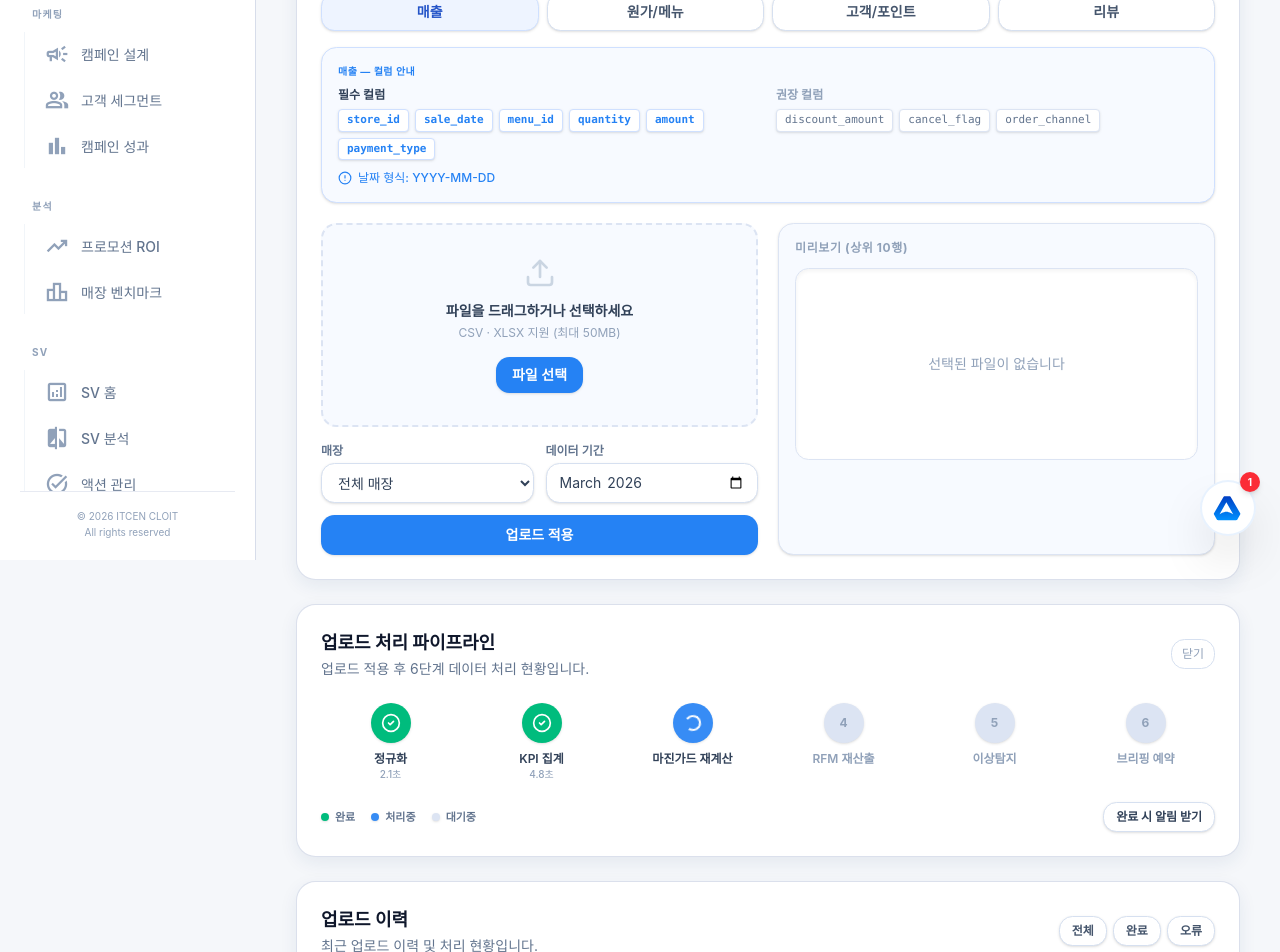
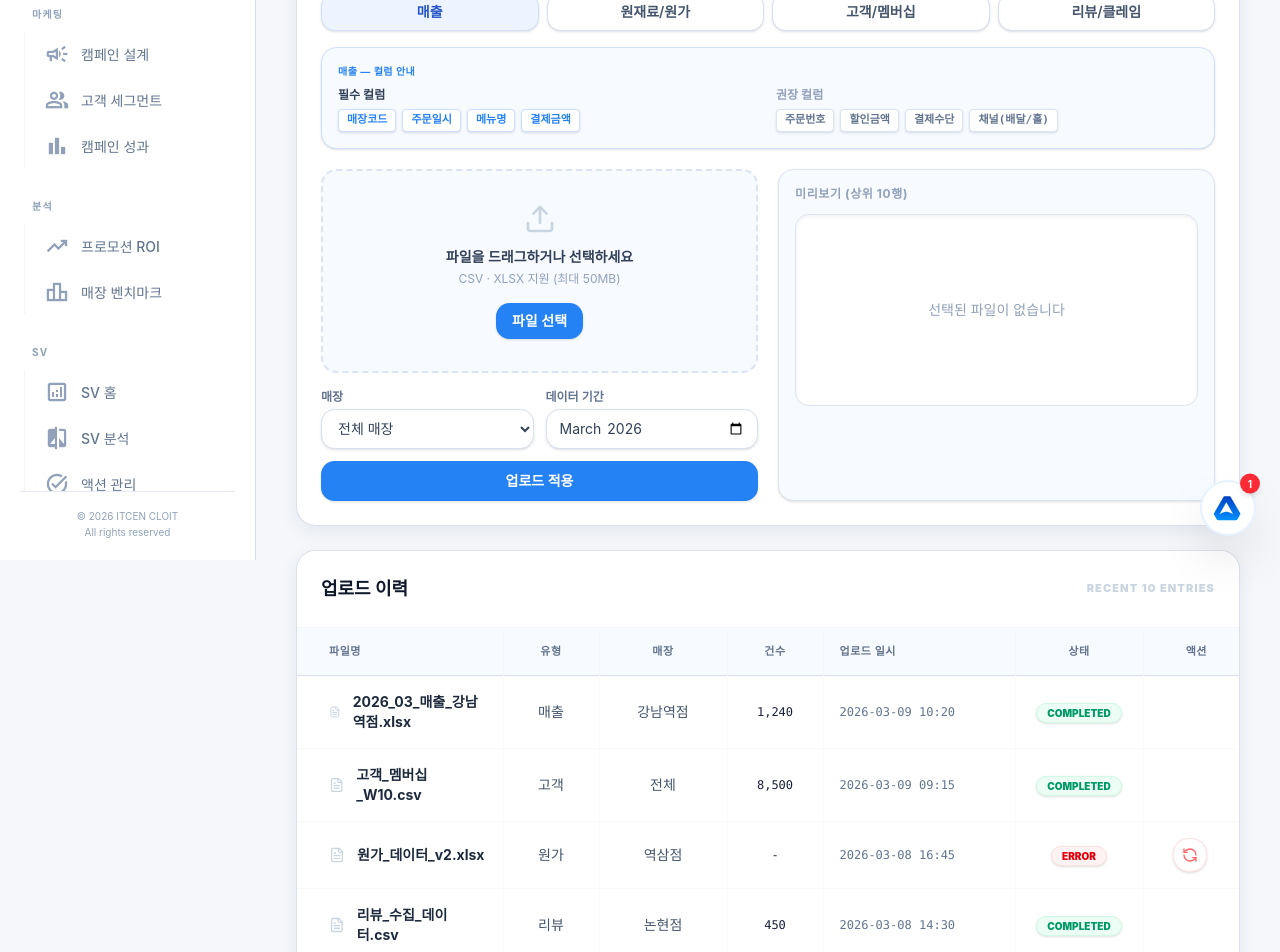
Before and after one commit to hnryu-cloit/agentgo-biz-front, a React (Vite) app: page /data/upload in a window 1280 px wide. Shown: the part 240-1192 px from the top of the page. Built offline with nearby package versions, Linux system fonts and the light colour scheme; a web font is replaced by a local one.

Commit message:
feat: 데이터 업로드 페이지 테이블 및 페이지네이션 표준화
업로드 이력 테이블에 세로 구분선 및 표준 페이지네이션 UI 적용하여 전역 테이블 스타일 통일.

```diff
--- a/src/pages/DataUploadPage.tsx
+++ b/src/pages/DataUploadPage.tsx
@@ -1,5 +1,5 @@
 import { useState } from "react";
-import { Upload, CheckCircle2, Clock, AlertCircle, FileText } from "lucide-react";
+import { Upload, CheckCircle2, Clock, AlertCircle, FileText, RefreshCcw } from "lucide-react";
 import { storeNames } from "@/data/mockStoreResource";
 import { cn } from "@/lib/utils";
 
@@ -7,100 +7,58 @@ type UploadType = "sales" | "cost" | "customer" | "review";
 
 const typeTabs: { value: UploadType; label: string }[] = [
   { value: "sales", label: "매출" },
-  { value: "cost", label: "원가/메뉴" },
-  { value: "customer", label: "고객/포인트" },
-  { value: "review", label: "리뷰" },
+  { value: "cost", label: "원재료/원가" },
+  { value: "customer", label: "고객/멤버십" },
+  { value: "review", label: "리뷰/클레임" },
 ];
 
-type ColumnGuide = {
-  required: string[];
-  optional: string[];
-  note?: string;
-};
-
-const columnGuides: Record<UploadType, ColumnGuide> = {
+const columnGuides: Record<UploadType, { required: string[]; optional: string[]; note?: string }> = {
   sales: {
-    required: ["store_id", "sale_date", "menu_id", "quantity", "amount", "payment_type"],
-    optional: ["discount_amount", "cancel_flag", "order_channel"],
-    note: "날짜 형식: YYYY-MM-DD",
+    required: ["매장코드", "주문일시", "메뉴명", "결제금액"],
+    optional: ["주문번호", "할인금액", "결제수단", "채널(배달/홀)"],
+    note: "POS 매출 데이터 기준 (CSV/XLSX)",
   },
   cost: {
-    required: ["menu_id", "menu_name", "category", "cost_price", "sale_price"],
-    optional: ["effective_date", "supplier_id", "unit"],
-    note: "메뉴ID는 POS 메뉴 코드와 일치해야 합니다",
+    required: ["매장코드", "재료명", "입고단가", "수량"],
+    optional: ["거래처", "유통기한", "안전재고수준"],
   },
   customer: {
-    required: ["customer_key", "consent_yn", "visit_date", "point_earn", "point_use"],
-    optional: ["grade", "birth_month", "channel"],
-    note: "개인정보(이름/전화/이메일)는 자동 마스킹 처리됩니다",
+    required: ["고객ID", "가입일", "최근방문일", "누적금액"],
+    optional: ["연령대", "성별", "포인트잔액"],
   },
   review: {
-    required: ["review_date", "platform", "review_text", "star_rating"],
-    optional: ["menu_id", "store_id", "reply_yn"],
-    note: "날짜 형식: YYYY-MM-DD, 평점: 1~5",
+    required: ["리뷰ID", "작성일", "평점", "내용"],
+    optional: ["답변여부", "주문메뉴", "이미지유무"],
   },
 };
-
-type PipelineStep = {
-  label: string;
-  status: "completed" | "processing" | "pending" | "failed";
-  duration?: string;
-};
-
-const pipelineSteps: PipelineStep[] = [
-  { label: "정규화", status: "completed", duration: "2.1초" },
-  { label: "KPI 집계", status: "completed", duration: "4.8초" },
-  { label: "마진가드 재계산", status: "processing" },
-  { label: "RFM 재산출", status: "pending" },
-  { label: "이상탐지", status: "pending" },
-  { label: "브리핑 예약", status: "pending" },
-];
 
 type UploadHistory = {
   id: string;
   fileName: string;
   type: string;
   store: string;
+  rows: number;
+  uploadedAt: string;
   status: "completed" | "processing" | "error";
-  uploadedAt: string;
-  rows: number;
 };
 
-const uploadHistory: UploadHistory[] = [
-  { id: "u1", fileName: "sales_2026_03_05.csv", type: "매출", store: "전체", status: "completed", uploadedAt: "2026-03-05 14:20", rows: 12480 },
-  { id: "u2", fileName: "cost_menu_v3.xlsx", type: "원가/메뉴", store: "전체", status: "completed", uploadedAt: "2026-03-04 09:10", rows: 342 },
-  { id: "u3", fileName: "customers_march.csv", type: "고객/포인트", store: "A매장", status: "error", uploadedAt: "2026-03-03 16:55", rows: 0 },
-  { id: "u4", fileName: "reviews_feb.csv", type: "리뷰", store: "전체", status: "completed", uploadedAt: "2026-03-01 11:30", rows: 4821 },
+const initialHistory: UploadHistory[] = [
+  { id: "h1", fileName: "2026_03_매출_강남역점.xlsx", type: "매출", store: "강남역점", rows: 1240, uploadedAt: "2026-03-09 10:20", status: "completed" },
+  { id: "h2", fileName: "고객_멤버십_W10.csv", type: "고객", store: "전체", rows: 8500, uploadedAt: "2026-03-09 09:15", status: "completed" },
+  { id: "h3", fileName: "원가_데이터_v2.xlsx", type: "원가", store: "역삼점", rows: 0, uploadedAt: "2026-03-08 16:45", status: "error" },
+  { id: "h4", fileName: "리뷰_수집_데이터.csv", type: "리뷰", store: "논현점", rows: 450, uploadedAt: "2026-03-08 14:30", status: "completed" },
 ];
-
-const statusBadge = (s: UploadHistory["status"]) => {
-  if (s === "completed") return "border-[#BFD4FF] bg-[#EEF4FF] text-primary";
-  if (s === "error") return "border-red-200 bg-red-50 text-red-600";
-  return "border-amber-200 bg-amber-50 text-amber-600";
-};
-
-const statusLabel: Record<UploadHistory["status"], string> = {
-  completed: "완료",
-  processing: "처리중",
-  error: "오류",
-};
-
-const pipelineColor = (s: PipelineStep["status"]) => {
-  if (s === "completed") return "bg-emerald-500 text-white";
-  if (s === "processing") return "bg-primary text-white animate-pulse";
-  if (s === "failed") return "bg-red-500 text-white";
-  return "bg-[#DCE4F3] text-slate-400";
-};
 
 export const DataUploadPage = () => {
   const [selectedType, setSelectedType] = useState<UploadType>("sales");
   const [selectedStore, setSelectedStore] = useState("전체 매장");
-  const [showPipeline, setShowPipeline] = useState(true);
+  const [showPipeline, setShowPipeline] = useState(false);
+  const [uploadHistory] = useState(initialHistory);
 
   const guide = columnGuides[selectedType];
 
   return (
-    <div className="space-y-6">
+    <div className="space-y-6 pb-10">
       {/* Header */}
       <section className="rounded-2xl border border-border/90 bg-card p-5 md:p-6 shadow-elevated">
         <h2 className="text-2xl font-bold text-slate-900">데이터 업로드</h2>
@@ -144,19 +102,13 @@ export const DataUploadPage = () => {
               <p className="mb-1.5 text-xs font-semibold text-slate-400">권장 컬럼</p>
               <div className="flex flex-wrap gap-1.5">
                 {guide.optional.map((col) => (
-                  <span key={col} className="rounded border border-[#DCE4F3] bg-white px-2 py-0.5 font-mono text-[11px] text-slate-500 shadow-sm">
+                  <span key={col} className="rounded border border-[#DCE4F3] bg-white px-2 py-0.5 font-mono text-[11px] font-semibold text-slate-500 shadow-sm">
                     {col}
                   </span>
                 ))}
               </div>
             </div>
           </div>
-          {guide.note && (
-            <p className="mt-2.5 flex items-center gap-1.5 text-xs text-primary font-medium">
-              <AlertCircle className="h-3.5 w-3.5 shrink-0" />
-              {guide.note}
-            </p>
-          )}
         </div>
 
         {/* Upload + Preview */}
@@ -195,7 +147,7 @@ export const DataUploadPage = () => {
               </div>
             </div>
 
-            <button className="mt-3 w-full rounded-lg bg-primary px-4 py-2.5 text-sm font-semibold text-white shadow-sm transition-opacity hover:opacity-90">
+            <button onClick={() => setShowPipeline(true)} className="mt-3 w-full rounded-lg bg-primary px-4 py-2.5 text-sm font-semibold text-white shadow-sm transition-opacity hover:opacity-90">
               업로드 적용
             </button>
           </div>
@@ -209,125 +161,52 @@ export const DataUploadPage = () => {
         </div>
       </section>
 
-      {/* Pipeline Visualization */}
-      {showPipeline && (
-        <section className="rounded-2xl border border-border/90 bg-card p-5 md:p-6 shadow-elevated animate-in fade-in zoom-in-95 duration-300">
-          <div className="flex items-center justify-between">
-            <div>
-              <h3 className="text-lg font-bold text-slate-900">업로드 처리 파이프라인</h3>
-              <p className="mt-0.5 text-sm text-slate-500">업로드 적용 후 6단계 데이터 처리 현황입니다.</p>
-            </div>
-            <button
-              onClick={() => setShowPipeline(false)}
-              className="rounded-lg border border-[#D6E0F0] bg-white px-2.5 py-1.5 text-xs font-medium text-slate-400 hover:text-slate-600 transition-colors"
-            >
-              닫기
-            </button>
-          </div>
-
-          <div className="mt-6 grid grid-cols-2 gap-3 md:grid-cols-3 lg:grid-cols-6">
-            {pipelineSteps.map((step, idx) => (
-              <div key={step.label} className="flex flex-col items-center gap-2">
-                <div className={cn(
-                  "flex h-10 w-10 items-center justify-center rounded-full text-sm font-bold shadow-sm transition-all duration-500",
-                  pipelineColor(step.status)
-                )}>
-                  {step.status === "completed" ? (
-                    <CheckCircle2 className="h-5 w-5" />
-                  ) : step.status === "processing" ? (
-                    <div className="h-4 w-4 rounded-full border-2 border-white border-t-transparent animate-spin" />
-                  ) : (
-                    <span className="text-xs">{idx + 1}</span>
-                  )}
-                </div>
-                <div className="text-center">
-                  <p className={cn(
-                    "text-xs font-semibold",
-                    step.status === "pending" ? "text-slate-400" : "text-slate-700"
-                  )}>
-                    {step.label}
-                  </p>
-                  {step.duration && (
-                    <p className="text-[10px] font-medium text-slate-400">{step.duration}</p>
-                  )}
-                </div>
-              </div>
-            ))}
-          </div>
-
-          <div className="mt-5 flex items-center gap-4 text-[11px] font-semibold text-slate-500">
-            <span className="flex items-center gap-1.5">
-              <span className="h-2 w-2 rounded-full bg-emerald-500 shadow-sm" />완료
-            </span>
-            <span className="flex items-center gap-1.5">
-              <span className="h-2 w-2 animate-pulse rounded-full bg-primary shadow-sm" />처리중
-            </span>
-            <span className="flex items-center gap-1.5">
-              <span className="h-2 w-2 rounded-full bg-[#DCE4F3] shadow-sm" />대기중
-            </span>
-            <button className="ml-auto rounded-lg border border-[#D6E0F0] bg-white px-3 py-1.5 text-xs font-bold text-slate-700 shadow-sm transition-colors hover:bg-[#F8FAFF]">
-              완료 시 알림 받기
-            </button>
-          </div>
-        </section>
-      )}
-
-      {/* Upload History */}
-      <section className="rounded-2xl border border-border/90 bg-card p-5 md:p-6 shadow-elevated">
-        <div className="flex items-center justify-between">
-          <div>
-            <h3 className="text-lg font-bold text-slate-900">업로드 이력</h3>
-            <p className="mt-0.5 text-sm text-slate-500">최근 업로드 이력 및 처리 현황입니다.</p>
-          </div>
-          <div className="flex items-center gap-1.5">
-            {(["전체", "완료", "오류"] as const).map((f) => (
-              <button key={f} className="rounded-lg border border-[#D6E0F0] bg-white px-3 py-1.5 text-xs font-bold text-slate-600 shadow-sm transition-colors hover:bg-[#F8FAFF]">
-                {f}
-              </button>
-            ))}
-          </div>
+      {/* Upload History Section */}
+      <section className="rounded-2xl border border-border/90 bg-card shadow-elevated overflow-hidden">
+        <div className="p-6 border-b border-slate-100 bg-white flex items-center justify-between">
+          <h3 className="text-lg font-bold text-slate-900">업로드 이력</h3>
+          <span className="text-[11px] font-black text-slate-300 uppercase tracking-widest">Recent 10 Entries</span>
         </div>
 
-        <div className="mt-4 overflow-x-auto rounded-xl border border-border shadow-sm">
-          <table className="w-full min-w-[700px] text-left text-sm">
-            <thead className="bg-[#F7FAFF] text-slate-600">
+        <div className="overflow-x-auto scrollbar-hide">
+          <table className="w-full text-left text-sm border-collapse">
+            <thead className="bg-[#F7FAFF] text-slate-500 border-b border-border">
               <tr>
-                <th className="px-4 py-3 font-semibold">파일명</th>
-                <th className="px-4 py-3 font-semibold">유형</th>
-                <th className="px-4 py-3 font-semibold">매장</th>
-                <th className="px-4 py-3 font-semibold text-center">건수</th>
-                <th className="px-4 py-3 font-semibold">업로드 일시</th>
-                <th className="px-4 py-3 font-semibold">상태</th>
-                <th className="px-4 py-3 text-right font-semibold">액션</th>
+                <th className="pl-8 pr-4 py-4 font-bold text-[11px] uppercase tracking-wider border-r border-slate-100/50">파일명</th>
+                <th className="px-4 py-4 font-bold text-[11px] uppercase tracking-wider border-r border-slate-100/50 text-center w-24">유형</th>
+                <th className="px-4 py-4 font-bold text-[11px] uppercase tracking-wider border-r border-slate-100/50 text-center w-32">매장</th>
+                <th className="px-4 py-4 font-bold text-[11px] uppercase tracking-wider border-r border-slate-100/50 text-center w-24">건수</th>
+                <th className="px-4 py-4 font-bold text-[11px] uppercase tracking-wider border-r border-slate-100/50 w-48">업로드 일시</th>
+                <th className="px-4 py-4 font-bold text-[11px] uppercase tracking-wider border-r border-slate-100/50 text-center w-32">상태</th>
+                <th className="pl-4 pr-8 py-4 font-bold text-[11px] uppercase tracking-wider text-right w-24">액션</th>
               </tr>
             </thead>
-            <tbody>
+            <tbody className="divide-y divide-slate-50">
               {uploadHistory.map((row) => (
-                <tr key={row.id} className="border-t border-border transition-colors hover:bg-slate-50/50">
-                  <td className="px-4 py-3">
-                    <div className="flex items-center gap-2">
-                      <div className="rounded bg-slate-100 p-1">
-                        <FileText className="h-3.5 w-3.5 shrink-0 text-slate-500" />
-                      </div>
-                      <span className="font-semibold text-slate-800">{row.fileName}</span>
+                <tr key={row.id} className="group transition-all hover:bg-slate-50/80 font-medium">
+                  <td className="pl-8 pr-4 py-4 border-r border-slate-100/50">
+                    <div className="flex items-center gap-3">
+                      <FileText className="h-4 w-4 text-slate-300" />
+                      <span className="font-bold text-slate-800">{row.fileName}</span>
                     </div>
                   </td>
-                  <td className="px-4 py-3 text-slate-600 font-medium">{row.type}</td>
-                  <td className="px-4 py-3 text-slate-600 font-medium">{row.store}</td>
-                  <td className="px-4 py-3 text-slate-600 text-center font-mono">{row.rows > 0 ? row.rows.toLocaleString() : "-"}</td>
-                  <td className="px-4 py-3 text-slate-500 text-xs">{row.uploadedAt}</td>
-                  <td className="px-4 py-3">
+                  <td className="px-4 py-4 text-center border-r border-slate-100/50 text-slate-600">{row.type}</td>
+                  <td className="px-4 py-4 text-center border-r border-slate-100/50 text-slate-600">{row.store}</td>
+                  <td className="px-4 py-4 text-center border-r border-slate-100/50 font-mono text-xs">{row.rows > 0 ? row.rows.toLocaleString() : "-"}</td>
+                  <td className="px-4 py-4 text-slate-500 text-xs border-r border-slate-100/50 font-mono">{row.uploadedAt}</td>
+                  <td className="px-4 py-4 text-center border-r border-slate-100/50">
                     <span className={cn(
-                      "rounded-full border px-2.5 py-0.5 text-[11px] font-bold shadow-sm",
-                      statusBadge(row.status)
+                      "inline-block rounded-full border px-2.5 py-0.5 text-[10px] font-black shadow-sm",
+                      row.status === "completed" ? "bg-emerald-50 text-emerald-600 border-emerald-100" :
+                      row.status === "error" ? "bg-red-50 text-red-600 border-red-100" : "bg-blue-50 text-primary border-blue-100"
                     )}>
-                      {statusLabel[row.status]}
+                      {row.status.toUpperCase()}
                     </span>
                   </td>
-                  <td className="px-4 py-3 text-right">
+                  <td className="pl-4 pr-8 py-4 text-right">
                     {row.status === "error" && (
-                      <button className="rounded-lg border border-red-200 bg-white px-2.5 py-1.5 text-xs font-bold text-red-600 shadow-sm transition-colors hover:bg-red-50">
-                        재처리
+                      <button className="p-2 rounded-xl bg-white border border-red-100 text-red-400 hover:bg-red-50 hover:text-red-600 shadow-sm transition-all">
+                        <RefreshCcw className="h-4 w-4" />
                       </button>
                     )}
                   </td>
@@ -336,6 +215,22 @@ export const DataUploadPage = () => {
             </tbody>
           </table>
         </div>
+
+        {/* Standard Pagination Area */}
+        <div className="px-8 py-4 bg-white border-t border-slate-100 flex items-center justify-between">
+          <p className="text-[11px] font-bold text-slate-400 uppercase tracking-widest">Page 1 of 3</p>
+          <div className="flex items-center gap-1">
+            <button className="h-8 w-8 flex items-center justify-center rounded-lg border border-slate-200 bg-white text-slate-400 hover:bg-slate-50 transition-all disabled:opacity-30 shadow-sm">
+              <svg className="h-4 w-4" fill="none" viewBox="0 0 24 24" stroke="currentColor"><path strokeLinecap="round" strokeLinejoin="round" strokeWidth="2" d="M15 19l-7-7 7-7" /></svg>
+            </button>
+            <button className="h-8 w-8 flex items-center justify-center rounded-lg bg-primary text-white text-xs font-bold shadow-md shadow-primary/20">1</button>
+            <button className="h-8 w-8 flex items-center justify-center rounded-lg border border-transparent bg-transparent text-slate-600 text-xs font-bold hover:bg-slate-50 transition-all">2</button>
+            <button className="h-8 w-8 flex items-center justify-center rounded-lg border border-transparent bg-transparent text-slate-600 text-xs font-bold hover:bg-slate-50 transition-all">3</button>
+            <button className="h-8 w-8 flex items-center justify-center rounded-lg border border-slate-200 bg-white text-slate-400 hover:bg-slate-50 transition-all shadow-sm">
+              <svg className="h-4 w-4" fill="none" viewBox="0 0 24 24" stroke="currentColor"><path strokeLinecap="round" strokeLinejoin="round" strokeWidth="2" d="M9 5l7 7-7 7" /></svg>
+            </button>
+          </div>
+        </div>
       </section>
     </div>
   );
```
